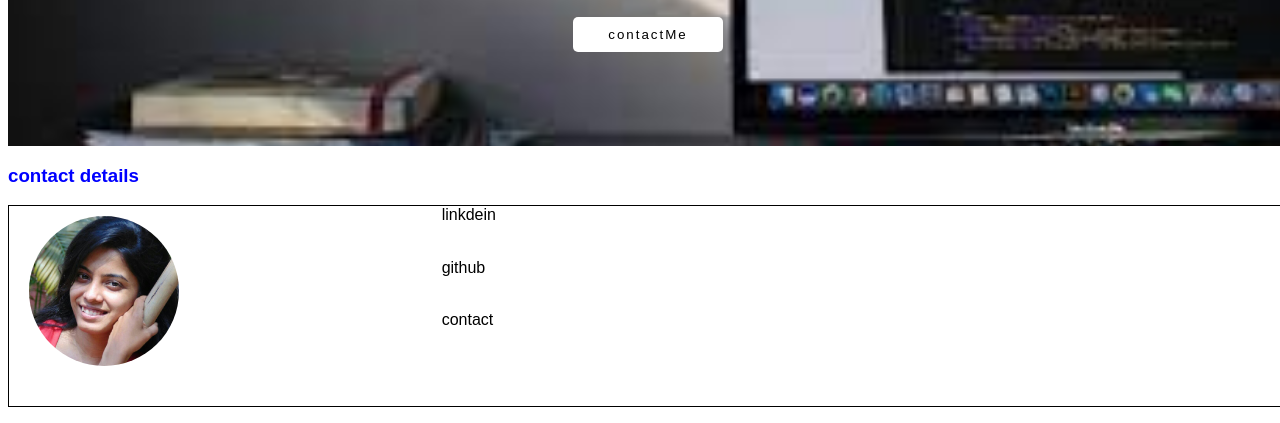
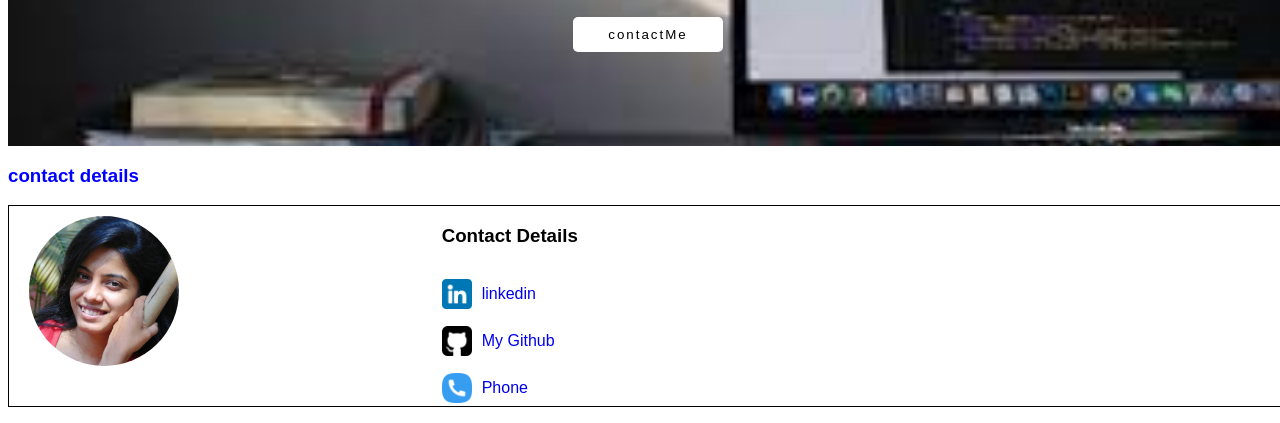
Before and after one commit to supriyakavathekar/resume_project, a plain HTML site: page index.html in a window 1280 px wide. Shown: the part 362-785 px from the top of the page. Drawn offline with Linux system fonts and the light colour scheme; a web font is replaced by a local one.

Commit message:
add contact deatils

```diff
--- a/index.html
+++ b/index.html
@@ -41,9 +41,29 @@
         <h3 class="sectionheading" id="contactdetails">contact details</h3>
         <div class="contactswrapper">
             <div class="div1 photoWrapper"> <img class="photo" src="/assets/images/supriya-kavathekar.jpg" alt="supriyaphoto"> </div>
-            <div class="div2">linkdein  </div>
-            <div class="div3"> github</div>
-            <div class="div4"> contact</div>
+            <div class="div2">
+                <h3>Contact Details</h3>
+            </div>
+            <div class="div3 linkwrapper">
+               <div class="icon linkdinicon"></div>
+               <a class="contactlink" href="https://www.linkedin.com/in/supriya-kavathekar-17b8b283/">linkedin</a>
+            </div>
+
+            <div class="div4 linkwrapper">
+
+                <div class="icon githubicon"></div>
+                <a class="contactlink" href="https://github.com/supriyakavathekar">My Github</a>
+            </div>
+
+
+            <div class="div5 linkwrapper">
+
+                <div class="icon callicon"></div>
+              <a class="contactlink" href="tel:+4915166563679">Phone</a>
+
+
+
+            </div>
 
         </div>
     </div>
--- a/style.css
+++ b/style.css
@@ -150,7 +150,38 @@ p {
   margin-top: 10px;
 }
 
+.linkwrapper {
+  display: flex;
+  flex-direction: row;
+  align-items: center;
+}
 
+.icon {
+  width: 30px;
+  height: 30px;
+  margin-right: 10px;
+  background-position: center;
+  background-repeat: no-repeat;
+  background-size: cover;
+}
+
+.githubicon {
+  background-image: url("/assets/icons/git.svg.png");
+}
+
+.linkdinicon {
+  background-image: url("/assets/icons/linkdin.svg.png");
+}
+
+.callicon {
+  background-image: url("/assets/icons/call.svg.png");
+}
+
+.contactlink {
+  display: block;
+  text-decoration: none;
+  cursor: pointer;
+}
 
 footer {
   color: brown;
```
Also changed, not shown: assets/icons/call.png (added).
